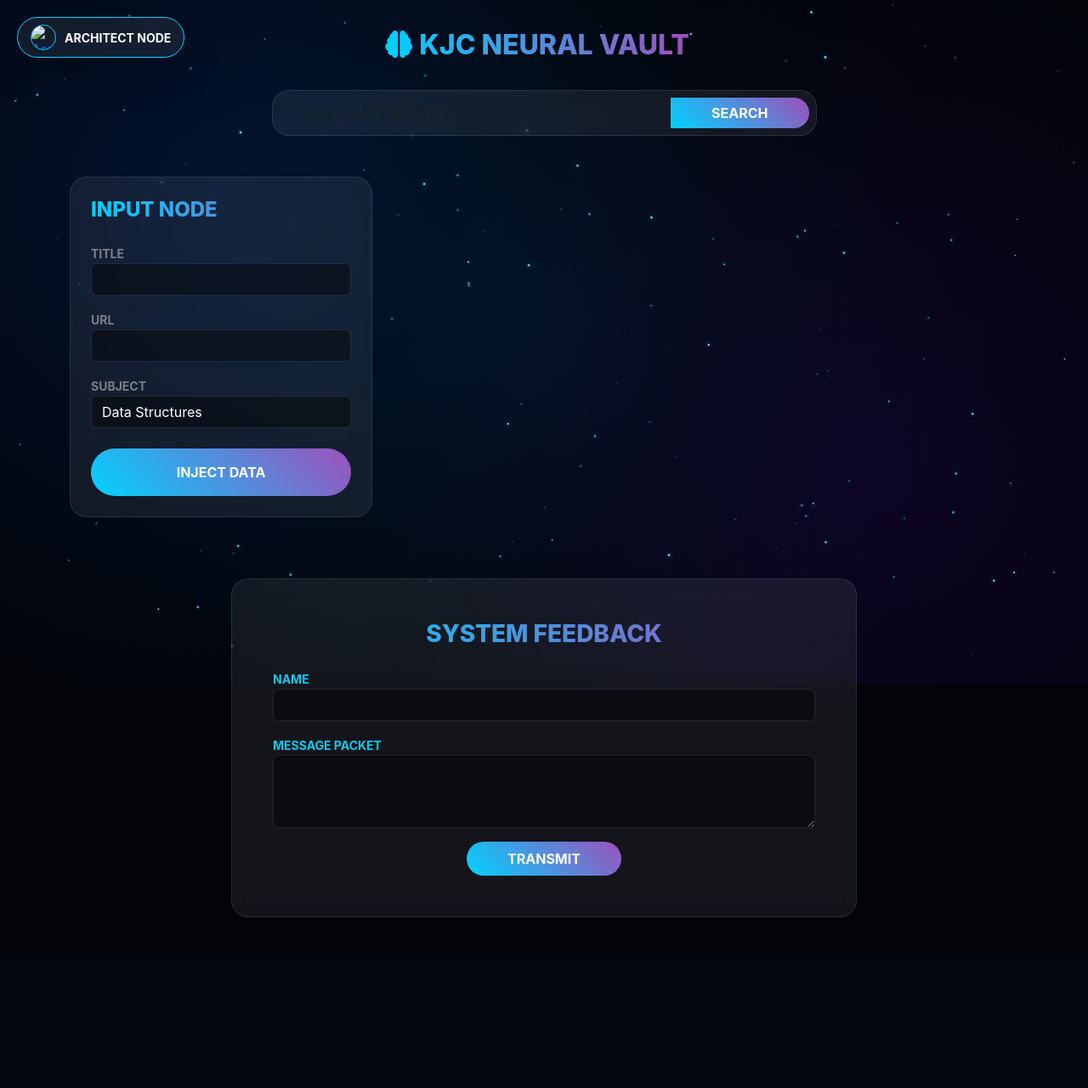
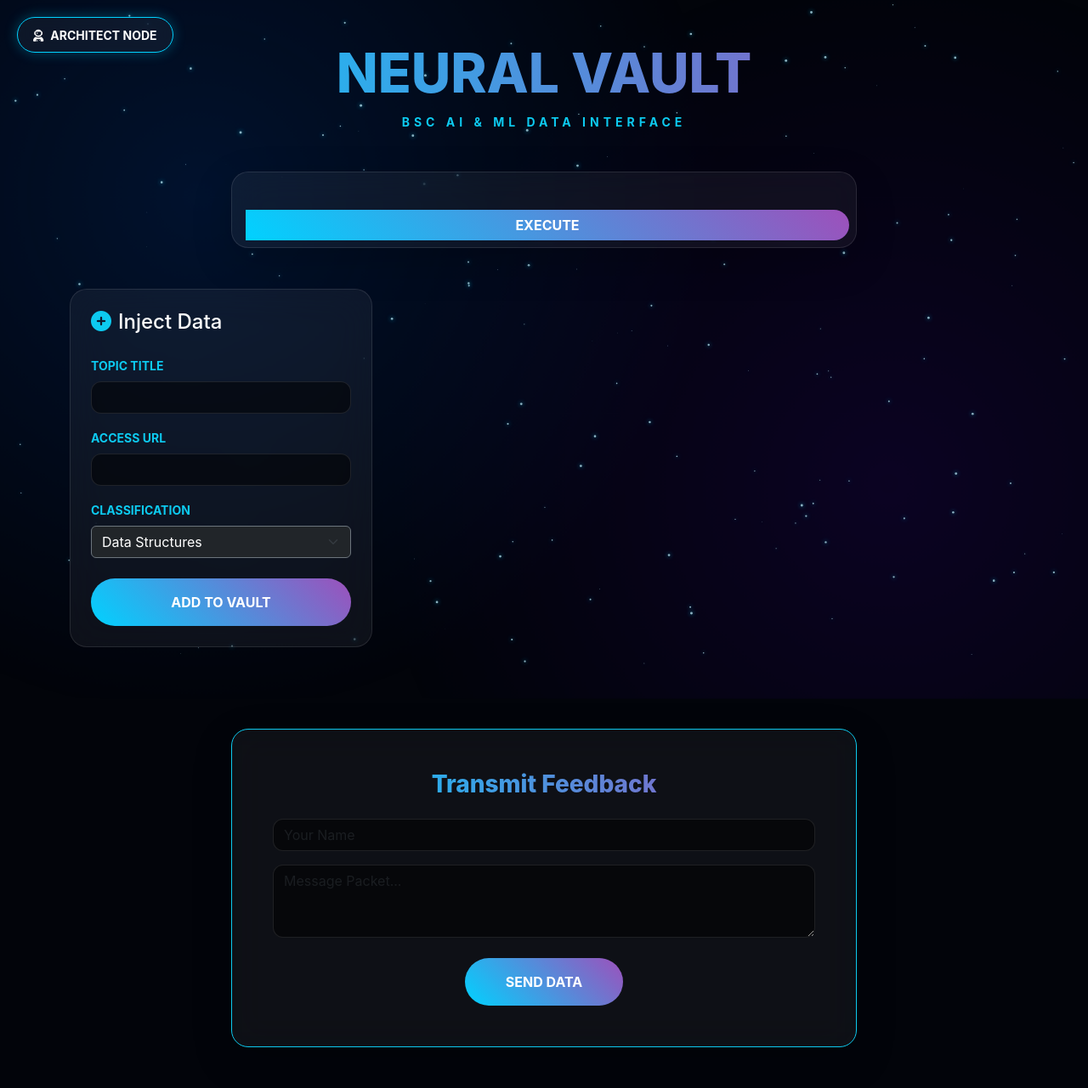
Before and after one commit to Ajil-Siby/KJC_Resource_Vault, a Flask app: page / in a window 1280 px wide. Shown: the whole page at 85% size. Before the commit the page ends 1080 px from the top, so only its background shows below. Run offline with Flask 3, Linux system fonts and the light colour scheme; data that the repository does not hold is empty; some libraries are stand-ins or nearby versions.

Commit message:
Final Build: Restored Pop-up UI and fixed alignment

```diff
--- a/app.py
+++ b/app.py
@@ -13,10 +13,10 @@ try:
     client = MongoClient(uri)
     db = client['KJC_Vault_DB']
     collection = db['resources']
-    feedback_collection = db['feedback'] # New collection for feedback data
-    print("Neural Link Established: MongoDB Atlas Connected.")
+    feedback_collection = db['feedback']
+    print("Neural Interface Online.")
 except Exception as e:
-    print(f"Connection Error: {e}")
+    print(f"Link Error: {e}")
 
 @app.route('/')
 def index():
@@ -24,7 +24,6 @@ def index():
     query = {}
     if search_query:
         query["title"] = {"$regex": search_query, "$options": "i"}
-
     items = list(collection.find(query).sort("_id", -1))
     return render_template('index.html', items=items)
 
@@ -39,7 +38,7 @@ def add_resource():
     category = request.form.get('category')
     if title and url:
         collection.insert_one({"title": title, "url": url, "category": category})
-        flash(f"Data Packet '{title}' injected successfully.", "success")
+        flash(f"Data Successfully Injected: {title}", "success")
     return redirect(url_for('index'))
 
 @app.route('/feedback', methods=['POST'])
@@ -48,13 +47,13 @@ def submit_feedback():
     message = request.form.get('message')
     if name and message:
         feedback_collection.insert_one({"name": name, "message": message})
-        flash("Feedback transmitted successfully! Thank you for the data.", "success")
+        flash("Feedback transmitted to Architect Node.", "success")
     return redirect(url_for('index'))
 
 @app.route('/delete/<id>')
 def delete_resource(id):
     collection.delete_one({"_id": ObjectId(id)})
-    flash("Resource purged from the neural vault.", "info")
+    flash("Resource purged from system.", "info")
     return redirect(url_for('index'))
 
 @app.route('/edit/<id>', methods=['GET', 'POST'])
@@ -68,7 +67,7 @@ def edit_resource(id):
                 "category": request.form.get('category')
             }}
         )
-        flash("System Update: Resource parameters modified.", "success")
+        flash("Neural parameters re-tuned.", "success")
         return redirect(url_for('index'))
     item = collection.find_one({"_id": ObjectId(id)})
     return render_template('edit.html', item=item)
--- a/templates/index.html
+++ b/templates/index.html
@@ -7,29 +7,48 @@
     <link href="https://cdn.jsdelivr.net/npm/bootstrap@5.3.0/dist/css/bootstrap.min.css" rel="stylesheet">
     <link rel="stylesheet" href="https://cdnjs.cloudflare.com/ajax/libs/font-awesome/6.0.0/css/all.min.css">
     <style>
-        :root { --bg-dark: #02040a; --glass: rgba(255, 255, 255, 0.07); --neon-blue: #00d2ff; --neon-purple: #9d50bb; }
+        :root { --bg-dark: #02040a; --glass: rgba(255, 255, 255, 0.05); --neon-blue: #00d2ff; --neon-purple: #9d50bb; }
         body { background: var(--bg-dark); color: #e0e0e0; font-family: 'Inter', sans-serif; margin: 0; overflow-x: hidden; }
 
+        /* Background Layers */
         .bg-animate {
-            position: fixed; top: 0; left: 0; width: 100%; height: 100%;
-            background: #02040a;
-            background-image:
-                radial-gradient(circle at 20% 30%, rgba(0, 102, 255, 0.15) 0%, transparent 50%),
-                radial-gradient(circle at 80% 70%, rgba(102, 0, 255, 0.1) 0%, transparent 50%),
-                radial-gradient(circle at 50% 50%, rgba(0, 210, 255, 0.05) 0%, transparent 70%);
-            z-index: -3; animation: nebulaMove 20s ease-in-out infinite alternate;
+            position: fixed; top: 0; left: 0; width: 100%; height: 100%; z-index: -3;
+            background: radial-gradient(circle at 20% 30%, rgba(0, 102, 255, 0.15) 0%, transparent 50%),
+                        radial-gradient(circle at 80% 70%, rgba(102, 0, 255, 0.1) 0%, transparent 50%);
+            animation: nebulaMove 20s infinite alternate;
         }
-        @keyframes nebulaMove { 0% { transform: scale(1); } 100% { transform: scale(1.1) translate(15px, -15px); } }
+        @keyframes nebulaMove { 0% { transform: scale(1); } 100% { transform: scale(1.1); } }
         #starCanvas { position: fixed; top: 0; left: 0; z-index: -2; pointer-events: none; }
 
+        /* Navigation Box */
         .profile-launcher { position: fixed; top: 20px; left: 20px; z-index: 1000; text-decoration: none; }
-        .profile-box { background: var(--glass); backdrop-filter: blur(10px); border: 1px solid var(--neon-blue); padding: 8px 15px; border-radius: 50px; display: flex; align-items: center; transition: 0.3s; }
-        .profile-box:hover { background: rgba(0, 210, 255, 0.2); box-shadow: 0 0 15px var(--neon-blue); transform: scale(1.05); }
+        .profile-box {
+            background: var(--glass); backdrop-filter: blur(10px);
+            border: 1px solid var(--neon-blue); padding: 8px 18px; border-radius: 50px;
+            box-shadow: 0 0 15px rgba(0, 210, 255, 0.3); transition: 0.3s;
+        }
 
-        .glass-card { background: var(--glass); backdrop-filter: blur(15px); border: 1px solid rgba(255, 255, 255, 0.1); border-radius: 20px; transition: 0.4s; }
-        .hero-title { background: linear-gradient(to right, var(--neon-blue), var(--neon-purple)); -webkit-background-clip: text; -webkit-text-fill-color: transparent; font-weight: 800; text-transform: uppercase; }
+        /* FIXED ALIGNMENT & POP-UP CARDS */
+        .glass-card {
+            background: var(--glass); backdrop-filter: blur(20px);
+            border: 1px solid rgba(255, 255, 255, 0.1); border-radius: 20px;
+            height: 100%; /* Ensures all cards in a row are same height */
+            transition: all 0.4s cubic-bezier(0.175, 0.885, 0.32, 1.275);
+            display: flex;
+            flex-direction: column;
+        }
+        .glass-card:hover {
+            border: 1px solid var(--neon-blue);
+            box-shadow: 0 15px 35px rgba(0, 210, 255, 0.3);
+            transform: translateY(-10px);
+        }
+
+        .hero-title { background: linear-gradient(to right, var(--neon-blue), var(--neon-purple)); -webkit-background-clip: text; -webkit-text-fill-color: transparent; font-weight: 800; }
         .btn-neon { background: linear-gradient(45deg, var(--neon-blue), var(--neon-purple)); color: white; border: none; font-weight: 700; border-radius: 30px; }
-        .form-control, .form-select { background: rgba(0, 0, 0, 0.4); border: 1px solid rgba(255, 255, 255, 0.1); color: white !important; }
+        .form-control { background: rgba(0, 0, 0, 0.5); border: 1px solid rgba(255, 255, 255, 0.1); color: white !important; border-radius: 12px; }
+
+        /* Sidebar Sticky Adjustment */
+        .sticky-sidebar { position: sticky; top: 100px; }
     </style>
 </head>
 <body>
@@ -37,62 +56,66 @@
     <canvas id="starCanvas"></canvas>
 
     <a href="/portfolio" class="profile-launcher">
-        <div class="profile-box shadow-lg">
-            <img src="https://via.placeholder.com/100" style="width: 30px; height: 30px; border-radius: 50%; margin-right: 10px; border: 1px solid var(--neon-blue);" alt="Architect">
-            <span class="text-white small fw-bold">ARCHITECT NODE</span>
+        <div class="profile-box">
+            <span class="text-white small fw-bold"><i class="fas fa-user-astronaut me-2"></i>ARCHITECT NODE</span>
         </div>
     </a>
 
-    <nav class="navbar navbar-dark py-4 text-center">
-        <div class="container justify-content-center">
-            <span class="navbar-brand hero-title fs-2"><i class="fas fa-brain me-2"></i>KJC NEURAL VAULT</span>
+    <div class="container py-5">
+        <div class="text-center mb-5">
+            <h1 class="hero-title display-3 mb-2">NEURAL VAULT</h1>
+            <p class="text-info text-uppercase fw-bold small" style="letter-spacing: 5px;">BSc AI & ML Data Interface</p>
         </div>
-    </nav>
 
-    <div class="container">
-        {% with messages = get_flashed_messages(with_categories=true) %}
-          {% if messages %}
-            {% for category, message in messages %}
-              <div class="alert glass-card border-0 text-white alert-dismissible fade show mb-4" role="alert">
-                {{ message }} <button type="button" class="btn-close btn-close-white" data-bs-dismiss="alert"></button>
-              </div>
-            {% endfor %}
-          {% endif %}
-        {% endwith %}
+        <div class="row justify-content-center">
+            <div class="col-md-10">
+                {% with messages = get_flashed_messages(with_categories=true) %}
+                  {% if messages %}{% for category, message in messages %}
+                    <div class="alert glass-card border-0 text-white alert-dismissible fade show mb-4 py-3 px-4" role="alert">
+                        <i class="fas fa-bolt me-2 text-warning"></i> {{ message }}
+                        <button type="button" class="btn-close btn-close-white" data-bs-dismiss="alert"></button>
+                    </div>
+                  {% endfor %}{% endif %}
+                {% endwith %}
+            </div>
+        </div>
 
         <div class="row justify-content-center mb-5">
-            <div class="col-md-7">
-                <form action="/" method="GET" class="input-group glass-card p-2">
-                    <input type="text" name="search" class="form-control border-0 bg-transparent ps-4" placeholder="Query neural database...">
-                    <button class="btn btn-neon px-5 ms-2" type="submit">SEARCH</button>
+            <div class="col-md-8">
+                <form action="/" method="GET" class="input-group glass-card p-2 shadow-lg">
+                    <input type="text" name="search" class="form-control border-0 bg-transparent ps-4" placeholder="Search the neural network...">
+                    <button class="btn btn-neon px-5 ms-2" type="submit">EXECUTE</button>
                 </form>
             </div>
         </div>
 
-        <div class="row">
-            <div class="col-lg-4 mb-4">
-                <div class="glass-card p-4 sticky-top" style="top: 30px;">
-                    <h4 class="hero-title mb-4">Input Node</h4>
+        <div class="row g-4">
+            <div class="col-lg-4">
+                <div class="glass-card p-4 sticky-sidebar">
+                    <h4 class="text-white mb-4"><i class="fas fa-plus-circle me-2 text-info"></i>Inject Data</h4>
                     <form action="/add" method="POST">
-                        <div class="mb-3"><label class="small text-uppercase opacity-50 fw-bold">Title</label><input type="text" name="title" class="form-control" required></div>
-                        <div class="mb-3"><label class="small text-uppercase opacity-50 fw-bold">URL</label><input type="url" name="url" class="form-control" required></div>
-                        <div class="mb-4"><label class="small text-uppercase opacity-50 fw-bold">Subject</label><select name="category" class="form-select"><option value="Data Structures">Data Structures</option><option value="OS and Networks">OS & Networks</option><option value="Math and Stats">Math & Stats</option></select></div>
-                        <button type="submit" class="btn btn-neon w-100 py-3">INJECT DATA</button>
+                        <div class="mb-3"><label class="small text-info fw-bold mb-2">TOPIC TITLE</label><input type="text" name="title" class="form-control" required></div>
+                        <div class="mb-3"><label class="small text-info fw-bold mb-2">ACCESS URL</label><input type="url" name="url" class="form-control" required></div>
+                        <div class="mb-4"><label class="small text-info fw-bold mb-2">CLASSIFICATION</label><select name="category" class="form-select bg-dark text-white border-secondary"><option value="Data Structures">Data Structures</option><option value="OS and Networks">OS & Networks</option><option value="Math and Stats">Math & Stats</option></select></div>
+                        <button type="submit" class="btn btn-neon w-100 py-3">ADD TO VAULT</button>
                     </form>
                 </div>
             </div>
+
             <div class="col-lg-8">
-                <div class="row">
+                <div class="row g-4">
                     {% for item in items %}
-                    <div class="col-md-6 mb-4">
-                        <div class="glass-card p-4 h-100 d-flex flex-column">
-                            <h5 class="fw-bold mb-3 text-white">{{ item.title }}</h5>
-                            <span class="badge rounded-pill mb-4 border border-info" style="color: var(--neon-blue); width: fit-content;">{{ item.category or 'General' }}</span>
-                            <div class="mt-auto">
-                                <a href="{{ item.url }}" target="_blank" class="btn btn-outline-info w-100 rounded-pill mb-3">ACCESS DATA</a>
-                                <div class="d-flex justify-content-between">
-                                    <a href="/edit/{{ item._id }}" class="text-white-50 small text-decoration-none">📝 Tune</a>
-                                    <a href="/delete/{{ item._id }}" class="text-danger small text-decoration-none" onclick="return confirm('Purge?')">🗑 Purge</a>
+                    <div class="col-md-6">
+                        <div class="glass-card p-4 shadow">
+                            <div class="card-content flex-grow-1">
+                                <h5 class="fw-bold mb-2 text-white">{{ item.title }}</h5>
+                                <span class="badge rounded-pill mb-4 border border-info text-info" style="background: rgba(0, 210, 255, 0.1);">{{ item.category or 'General' }}</span>
+                            </div>
+                            <div class="card-actions mt-auto border-top pt-3">
+                                <a href="{{ item.url }}" target="_blank" class="btn btn-outline-info w-100 rounded-pill mb-3 fw-bold">ACCESS SOURCE</a>
+                                <div class="d-flex justify-content-between px-1">
+                                    <a href="/edit/{{ item._id }}" class="text-white-50 small text-decoration-none"><i class="fas fa-cog me-1"></i> Modify</a>
+                                    <a href="/delete/{{ item._id }}" class="text-danger small text-decoration-none" onclick="return confirm('Purge?')"><i class="fas fa-trash me-1"></i> Delete</a>
                                 </div>
                             </div>
                         </div>
@@ -102,14 +125,14 @@
             </div>
         </div>
 
-        <div class="row justify-content-center my-5">
+        <div class="row justify-content-center mt-5 pt-5">
             <div class="col-md-8">
-                <div class="glass-card p-5">
-                    <h3 class="hero-title text-center mb-4">System Feedback</h3>
-                    <form action="/feedback" method="POST">
-                        <div class="mb-3"><label class="small text-info fw-bold">NAME</label><input type="text" name="name" class="form-control" required></div>
-                        <div class="mb-3"><label class="small text-info fw-bold">MESSAGE PACKET</label><textarea name="message" class="form-control" rows="3" required></textarea></div>
-                        <div class="text-center"><button type="submit" class="btn btn-neon px-5 py-2">TRANSMIT</button></div>
+                <div class="glass-card p-5 border border-info shadow-lg text-center">
+                    <h3 class="hero-title mb-4">Transmit Feedback</h3>
+                    <form action="/feedback" method="POST" class="text-start">
+                        <div class="mb-3"><input type="text" name="name" class="form-control" placeholder="Your Name" required></div>
+                        <div class="mb-4"><textarea name="message" class="form-control" rows="3" placeholder="Message Packet..." required></textarea></div>
+                        <div class="text-center"><button type="submit" class="btn btn-neon px-5 py-3">SEND DATA</button></div>
                     </form>
                 </div>
             </div>
@@ -117,19 +140,13 @@
     </div>
 
     <script>
-        const canvas = document.getElementById('starCanvas');
-        const ctx = canvas.getContext('2d');
+        const canvas = document.getElementById('starCanvas'); const ctx = canvas.getContext('2d');
         let stars = []; const mouse = { x: null, y: null };
         function resize() { canvas.width = window.innerWidth; canvas.height = window.innerHeight; }
-        window.addEventListener('resize', resize);
-        window.addEventListener('mousemove', (e) => { mouse.x = e.x; mouse.y = e.y; });
+        window.addEventListener('resize', resize); window.addEventListener('mousemove', (e) => { mouse.x = e.x; mouse.y = e.y; });
         class Star {
             constructor() { this.x = Math.random() * canvas.width; this.y = Math.random() * canvas.height; this.size = Math.random() * 1.5; this.baseX = this.x; this.baseY = this.y; this.density = (Math.random() * 20) + 1; }
-            draw() {
-                ctx.fillStyle = 'rgba(173, 216, 230, ' + (Math.random() * 0.8 + 0.2) + ')';
-                ctx.shadowBlur = 5; ctx.shadowColor = '#00d2ff';
-                ctx.beginPath(); ctx.arc(this.x, this.y, this.size, 0, Math.PI * 2); ctx.fill();
-            }
+            draw() { ctx.fillStyle = 'rgba(173, 216, 230, 0.8)'; ctx.shadowBlur = 5; ctx.shadowColor = '#00d2ff'; ctx.beginPath(); ctx.arc(this.x, this.y, this.size, 0, Math.PI * 2); ctx.fill(); }
             update() {
                 let dx = mouse.x - this.x; let dy = mouse.y - this.y; let distance = Math.sqrt(dx*dx + dy*dy);
                 if (distance < 120) { let force = (120 - distance) / 120; this.x -= (dx/distance) * force * this.density; this.y -= (dy/distance) * force * this.density; }
```
Also changed, not shown: templates/edit.html (+36 -13 lines), templates/portfolio.html (+71 -15 lines).
